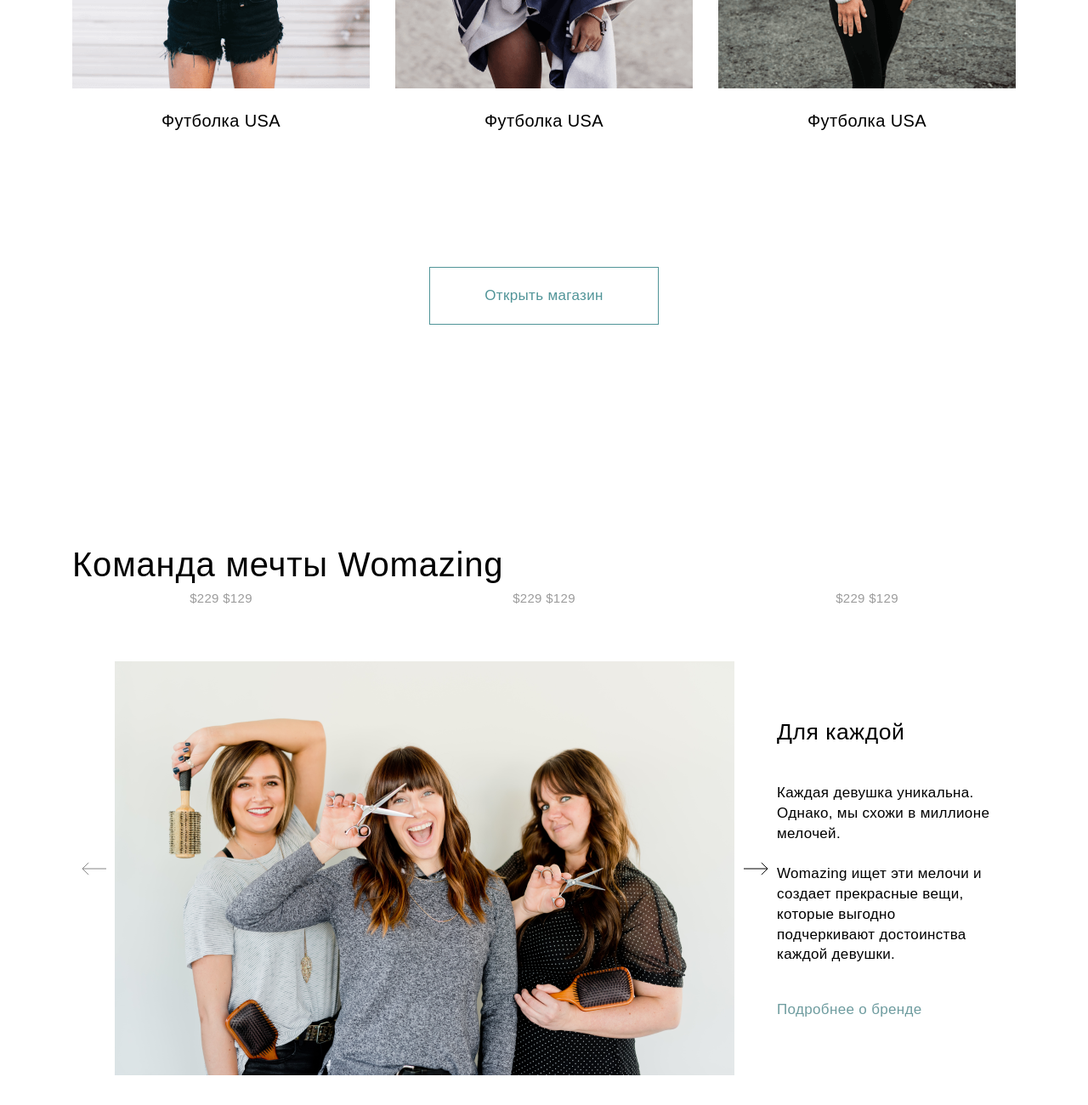
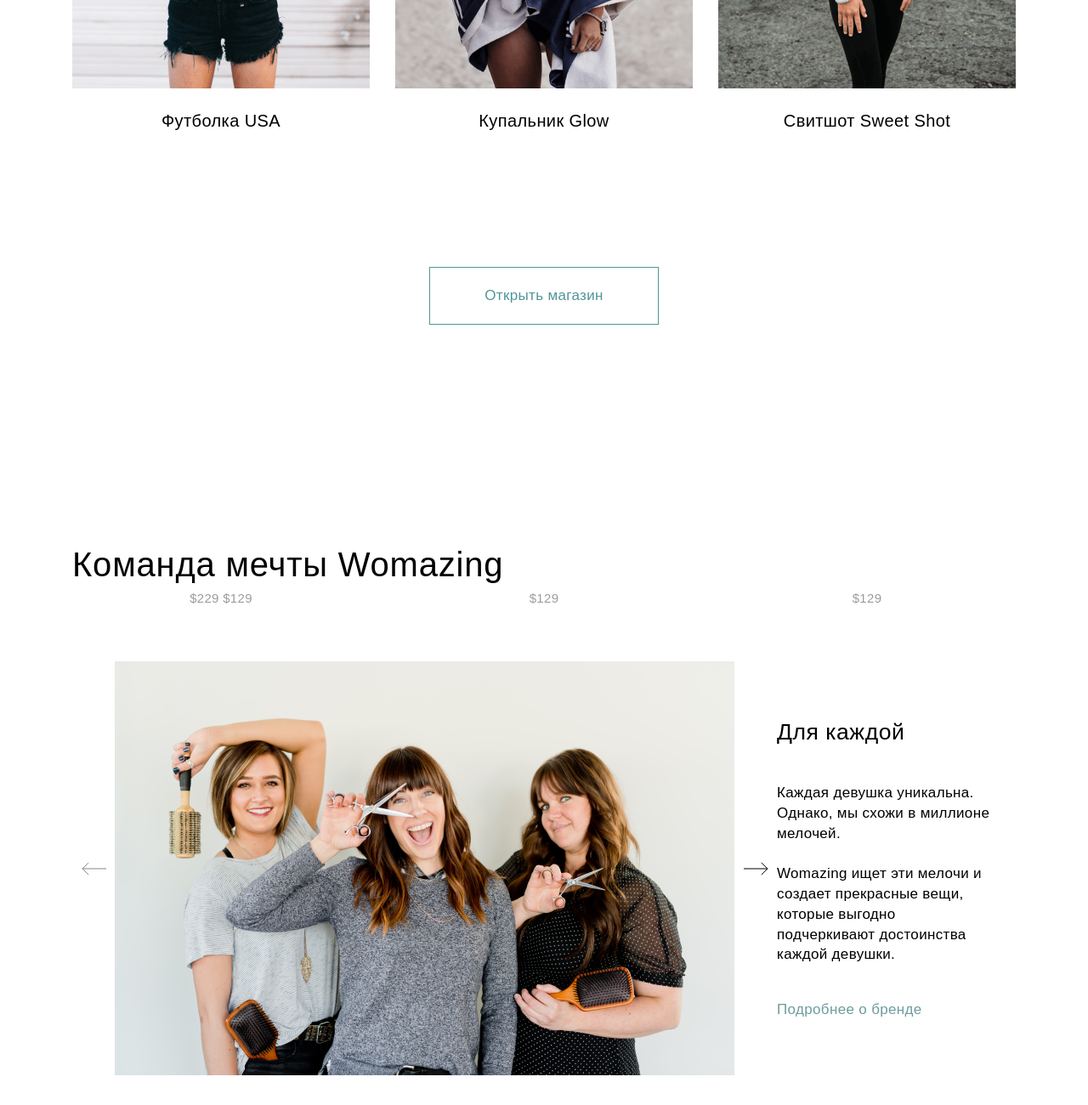
Before and after one commit to AsyaAir/89-JS-3_Project, a website: page assets/pages/1_page_home.html in a window 1280 px wide. Shown: the part 1160-2460 px from the top of the page at 85% size. Drawn offline with nearby package versions, Linux system fonts and the light colour scheme; files that its build step writes are made by us from their sources; files whose address does not match are found by name.

Commit message:
fix: title products on page  home

```diff
--- a/assets/pages/1_page_home.html
+++ b/assets/pages/1_page_home.html
@@ -155,16 +155,16 @@
                     <div class="item-card__container item-card__container_photo">
                         <img src="../images/header_photos-products_two.png" alt="photos of products">
                     </div>
-                    <h4 class="card-title item-card__container item-card__container_title">Футболка USA</h4>
-                    <div class="item-card__container item-card__container_price">$229 $129</div>
+                    <h4 class="card-title item-card__container item-card__container_title">Купальник Glow</h4>
+                    <div class="item-card__container item-card__container_price">$129</div>
                 </div>
 
                 <div class="item-card__container" id="item-card-three">
                     <div class="item-card__container item-card__container_photo">
                         <img src="../images/header_photos-products_three.png" alt="photos of products">
                     </div>
-                    <h4 class="card-title item-card__container item-card__container_title">Футболка USA</h4>
-                    <div class="item-card__container item-card__container_price">$229 $129</div>
+                    <h4 class="card-title item-card__container item-card__container_title">Свитшот Sweet Shot</h4>
+                    <div class="item-card__container item-card__container_price">$129</div>
                 </div>
             </div>
             <div class="shop__button">
```
